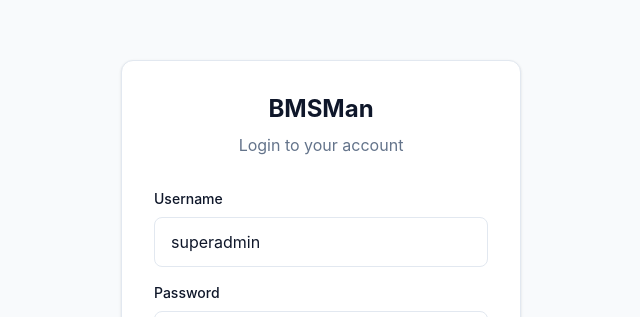
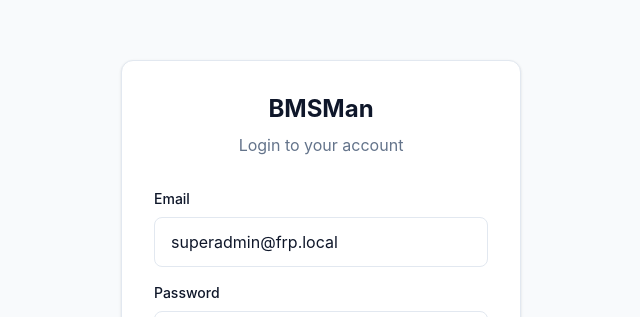
Before and after one commit to sourabh7373/bmsman, a Next.js app: page /login in a window 1280 px wide. Shown: the part 135-452 px from the top of the page, without its empty margins (319-959 px from the left). Built offline with nearby package versions, Linux system fonts and the light colour scheme.

Commit message:
fix(auth): update login to use email and display validation errors

```diff
--- a/app/login/page.tsx
+++ b/app/login/page.tsx
@@ -8,7 +8,7 @@ import { Eye, EyeOff } from "lucide-react";
 export default function LoginPage() {
   const router = useRouter();
 
-  const [username, setUsername] = useState("superadmin");
+  const [email, setEmail] = useState("superadmin@frp.local");
   const [password, setPassword] = useState("superadmin123");
   const [showPassword, setShowPassword] = useState(false);
   const [loading, setLoading] = useState(false);
@@ -17,10 +17,17 @@ export default function LoginPage() {
   const login = async (e: React.FormEvent) => {
     e.preventDefault();
     setError("");
+
+    const emailRegex = /^[^\s@]+@[^\s@]+\.[^\s@]+$/;
+    if (!emailRegex.test(email)) {
+      setError("Please enter a valid email address.");
+      return;
+    }
+
     try {
       setLoading(true);
       const response = await api.post("/auth/authenticate", {
-        username,
+        email,
         password,
       });
 
@@ -28,8 +35,9 @@ export default function LoginPage() {
       localStorage.setItem("refreshToken", response.data.refreshToken);
 
       router.push("/dashboard");
-    } catch (err: any) {
-      setError(err.response?.data?.message || "Invalid Username or Password");
+    } catch (err: unknown) {
+      const error = err as { response?: { data?: { message?: string } } };
+      setError(error.response?.data?.message || "Invalid Email or Password");
     } finally {
       setLoading(false);
     }
@@ -49,14 +57,15 @@ export default function LoginPage() {
 
         <form onSubmit={login} className="space-y-4">
           <div className="flex flex-col gap-2">
-            <label className="text-sm font-medium text-foreground">Username</label>
+            <label className="text-sm font-medium text-foreground">Email</label>
             <input
+              type="email"
               className="border border-border rounded-lg px-4 py-3 w-full outline-none focus:ring-2 focus:ring-primary/20 transition-all"
-              value={username}
-              onChange={(e) => setUsername(e.target.value)}
-              placeholder="Enter username"
+              value={email}
+              onChange={(e) => setEmail(e.target.value)}
+              placeholder="Enter email"
               required
-              aria-label="Username"
+              aria-label="Email"
             />
           </div>
 
```
